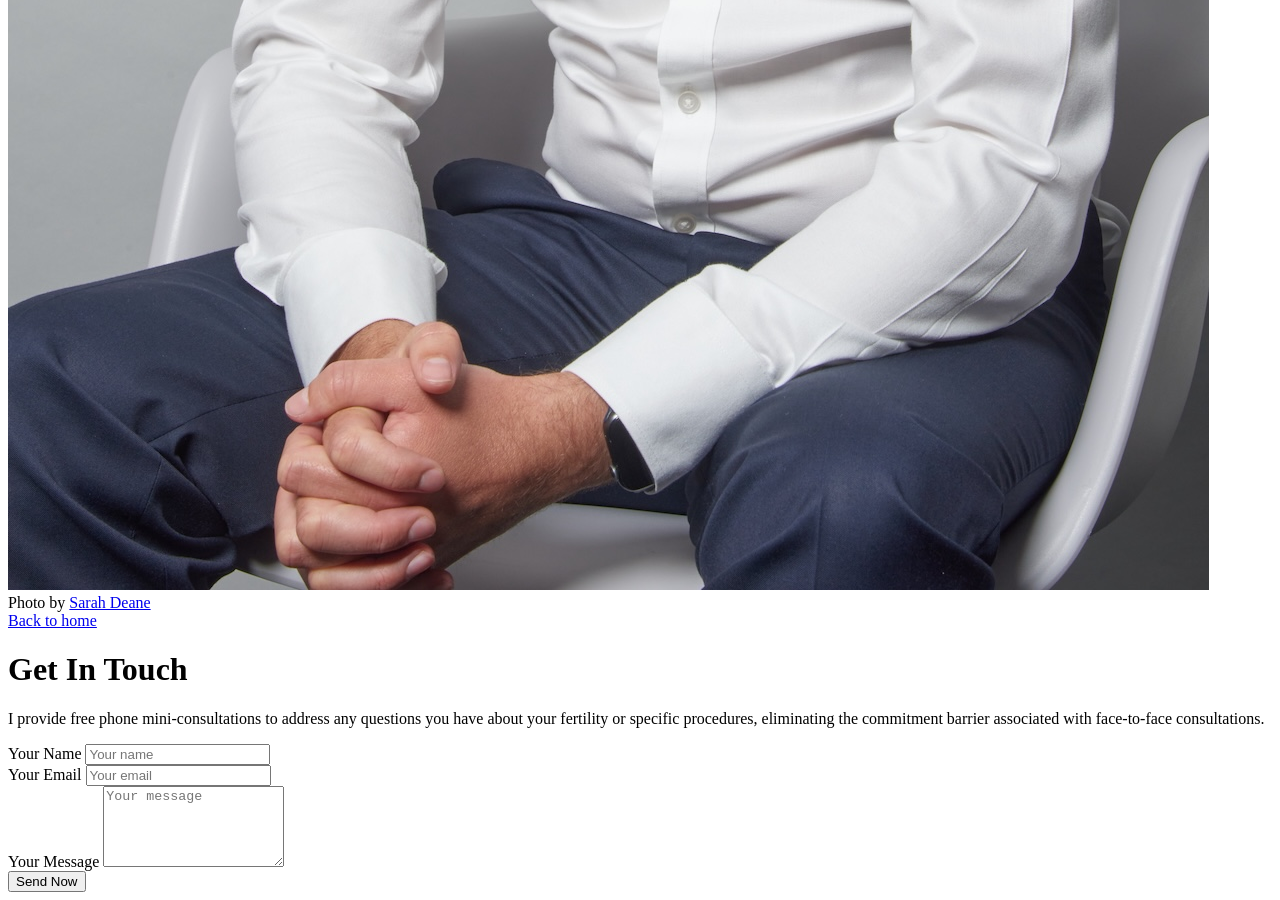
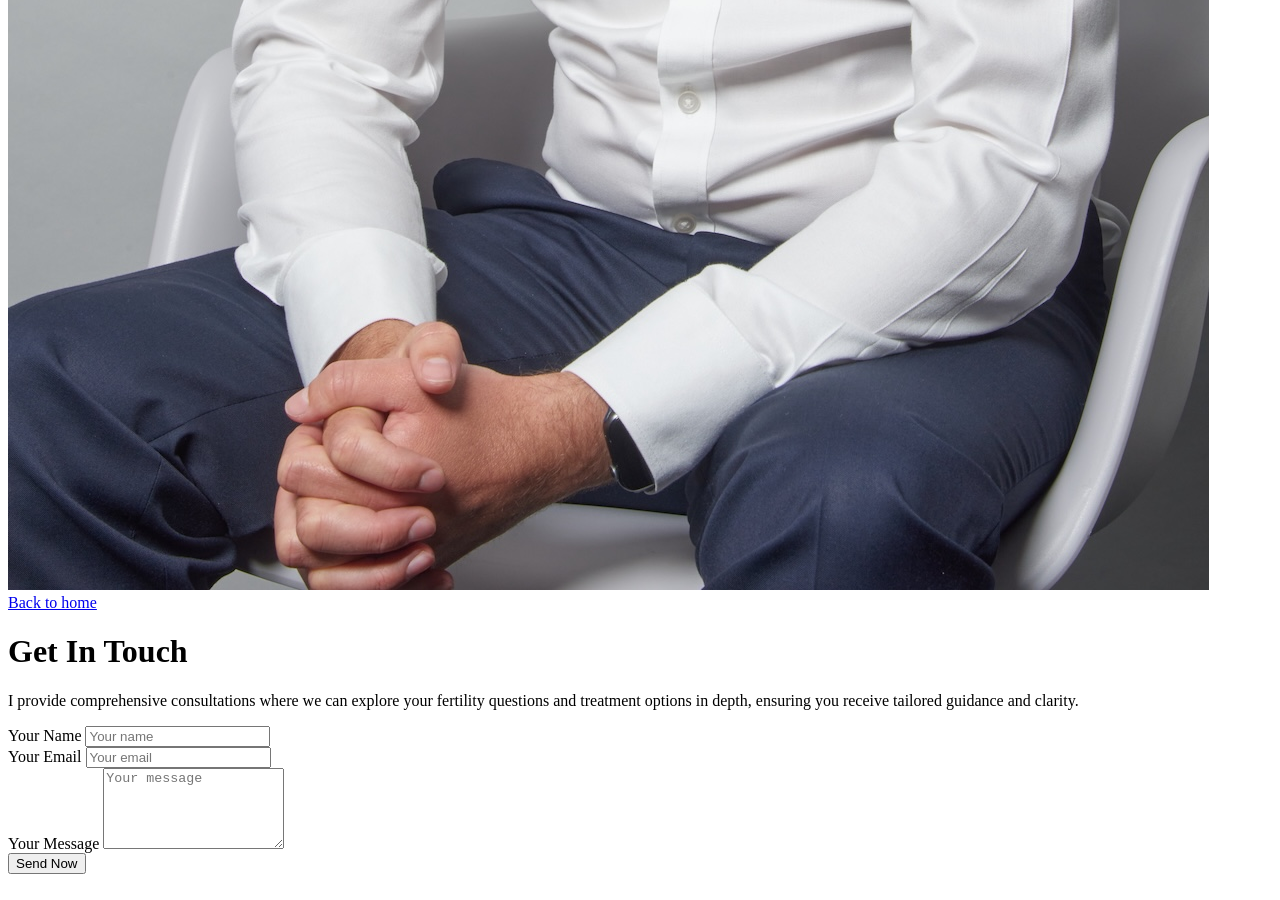
Before and after one commit to drmattprior/drmattprior.github.io, a Jekyll site: the page built from _pages/contact.md, in a window 1280 px wide and 900 px high, scrolled down 1218 px. Built offline with Jekyll 4.4.1, drawn with Linux system fonts in a browser that asks for light colours.

Commit message:
update consent and contact

```diff
--- a/_includes/cookie-consent.html
+++ b/_includes/cookie-consent.html
@@ -1,6 +1,5 @@
 <div id="cookie-banner" class="cookie-banner">
-    <p>This website uses cookies to ensure you get the best experience.
-       <a href="/privacy-policy/">Learn more</a></p>
+    <p>This website uses cookies to ensure you get the best experience.</p>
     <button id="accept-cookies">Accept</button>
     <button id="decline-cookies">Decline</button>
 </div>
--- a/_pages/contact.md
+++ b/_pages/contact.md
@@ -1,8 +1,8 @@
 ---
 layout: contact
 title: Get In Touch
-description: I provide free phone mini-consultations to address any questions you have about your fertility or specific procedures, eliminating the commitment barrier associated with face-to-face consultations.
+description: I provide comprehensive consultations where we can explore your fertility questions and treatment options in depth, ensuring you receive tailored guidance and clarity.
 permalink: /contact/
 image: '/images/matt-005.jpeg'
-image_caption: 'Photo by [Sarah Deane](https://www.sarahdeanephotography.co.uk)'
+image_caption:
 ---
```
